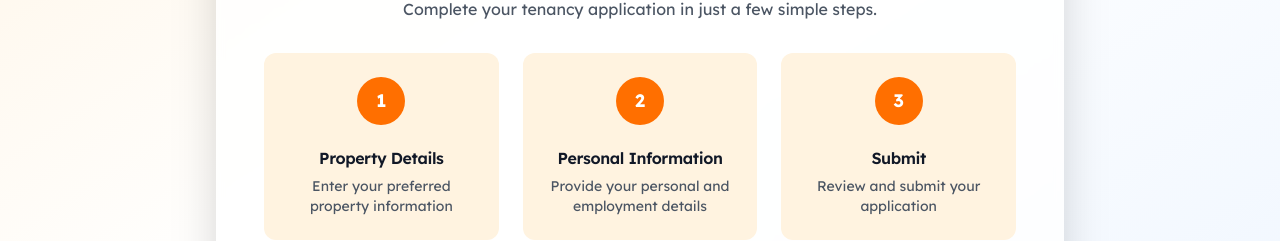
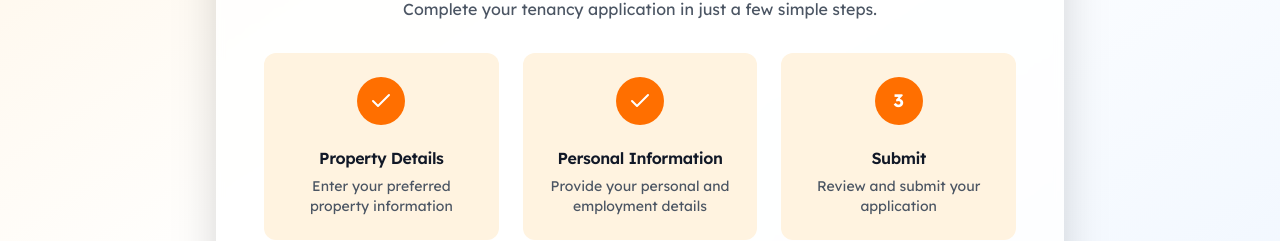
Before and after one commit to calvinwarwick/palmer-partners-forms, a React (Vite) app: page /tenancy-application in a window 1280 px wide. Shown: the part 415-656 px from the top of the page. Built offline with nearby package versions, Linux system fonts and the light colour scheme.

Commit message:
feat: Update logo size and add step animation
Reduced the logo size to 70% and implemented an animation for the 123 steps, including text fade-out, tick fade-in, and a restart cycle. Edited `src/pages/Application.tsx`.

```diff
--- a/src/pages/Application.tsx
+++ b/src/pages/Application.tsx
@@ -1,12 +1,61 @@
 
-import { useState } from "react";
+import { useState, useEffect } from "react";
 import { Card, CardContent } from "@/components/ui/card";
 import { Button } from "@/components/ui/button";
-import { ArrowRight } from "lucide-react";
+import { ArrowRight, Check } from "lucide-react";
 import TenancyApplicationForm from "@/components/TenancyApplicationForm";
 
 const Application = () => {
   const [showForm, setShowForm] = useState(false);
+  const [stepAnimations, setStepAnimations] = useState({
+    step1: { showTick: false, fadeText: false },
+    step2: { showTick: false, fadeText: false },
+    step3: { showTick: false, fadeText: false }
+  });
+
+  useEffect(() => {
+    const runAnimation = () => {
+      // Reset all animations
+      setStepAnimations({
+        step1: { showTick: false, fadeText: false },
+        step2: { showTick: false, fadeText: false },
+        step3: { showTick: false, fadeText: false }
+      });
+
+      // Step 1 animation after 3 seconds
+      setTimeout(() => {
+        setStepAnimations(prev => ({
+          ...prev,
+          step1: { showTick: true, fadeText: true }
+        }));
+      }, 3000);
+
+      // Step 2 animation after 4.5 seconds (3 + 1.5)
+      setTimeout(() => {
+        setStepAnimations(prev => ({
+          ...prev,
+          step2: { showTick: true, fadeText: true }
+        }));
+      }, 4500);
+
+      // Step 3 animation after 6 seconds (3 + 1.5 + 1.5)
+      setTimeout(() => {
+        setStepAnimations(prev => ({
+          ...prev,
+          step3: { showTick: true, fadeText: true }
+        }));
+      }, 6000);
+
+      // Restart animation after 11 seconds (6 + 5)
+      setTimeout(() => {
+        runAnimation();
+      }, 11000);
+    };
+
+    if (!showForm) {
+      runAnimation();
+    }
+  }, [showForm]);
 
   if (showForm) {
     return <TenancyApplicationForm />;
@@ -21,7 +70,7 @@ const Application = () => {
             <img
               src="/lovable-uploads/fc497427-18c1-4156-888c-56392e2a21cf.png"
               alt="Company Logo"
-              className="h-auto w-full max-w-md"
+              className="h-auto w-[70%] max-w-md"
               style={{
                 filter: 'brightness(0) saturate(100%)'
               }}
@@ -49,22 +98,55 @@ const Application = () => {
 
             <div className="grid md:grid-cols-3 gap-6 mb-8">
               <div className="text-center p-6 bg-orange-50 rounded-lg">
-                <div className="bg-orange-500 w-12 h-12 rounded-full flex items-center justify-center mx-auto mb-4">
-                  <span className="text-white font-bold text-lg">1</span>
+                <div className="bg-orange-500 w-12 h-12 rounded-full flex items-center justify-center mx-auto mb-4 relative">
+                  <span
+                    className={`text-white font-bold text-lg transition-opacity duration-500 ${
+                      stepAnimations.step1.fadeText ? 'opacity-0' : 'opacity-100'
+                    }`}
+                  >
+                    1
+                  </span>
+                  <Check
+                    className={`h-6 w-6 text-white absolute transition-opacity duration-500 ${
+                      stepAnimations.step1.showTick ? 'opacity-100' : 'opacity-0'
+                    }`}
+                  />
                 </div>
                 <h3 className="font-semibold text-gray-900 mb-2">Property Details</h3>
                 <p className="text-sm text-gray-600">Enter your preferred property information</p>
               </div>
               <div className="text-center p-6 bg-orange-50 rounded-lg">
-                <div className="bg-orange-500 w-12 h-12 rounded-full flex items-center justify-center mx-auto mb-4">
-                  <span className="text-white font-bold text-lg">2</span>
+                <div className="bg-orange-500 w-12 h-12 rounded-full flex items-center justify-center mx-auto mb-4 relative">
+                  <span
+                    className={`text-white font-bold text-lg transition-opacity duration-500 ${
+                      stepAnimations.step2.fadeText ? 'opacity-0' : 'opacity-100'
+                    }`}
+                  >
+                    2
+                  </span>
+                  <Check
+                    className={`h-6 w-6 text-white absolute transition-opacity duration-500 ${
+                      stepAnimations.step2.showTick ? 'opacity-100' : 'opacity-0'
+                    }`}
+                  />
                 </div>
                 <h3 className="font-semibold text-gray-900 mb-2">Personal Information</h3>
                 <p className="text-sm text-gray-600">Provide your personal and employment details</p>
               </div>
               <div className="text-center p-6 bg-orange-50 rounded-lg">
-                <div className="bg-orange-500 w-12 h-12 rounded-full flex items-center justify-center mx-auto mb-4">
-                  <span className="text-white font-bold text-lg">3</span>
+                <div className="bg-orange-500 w-12 h-12 rounded-full flex items-center justify-center mx-auto mb-4 relative">
+                  <span
+                    className={`text-white font-bold text-lg transition-opacity duration-500 ${
+                      stepAnimations.step3.fadeText ? 'opacity-0' : 'opacity-100'
+                    }`}
+                  >
+                    3
+                  </span>
+                  <Check
+                    className={`h-6 w-6 text-white absolute transition-opacity duration-500 ${
+                      stepAnimations.step3.showTick ? 'opacity-100' : 'opacity-0'
+                    }`}
+                  />
                 </div>
                 <h3 className="font-semibold text-gray-900 mb-2">Submit</h3>
                 <p className="text-sm text-gray-600">Review and submit your application</p>
```
